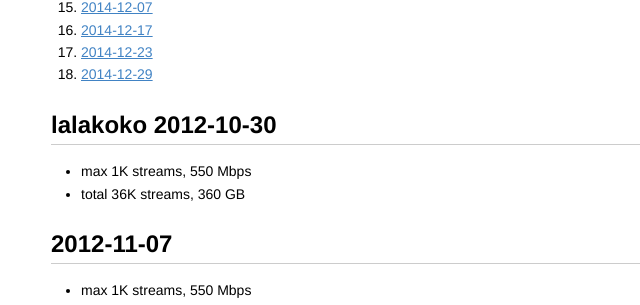
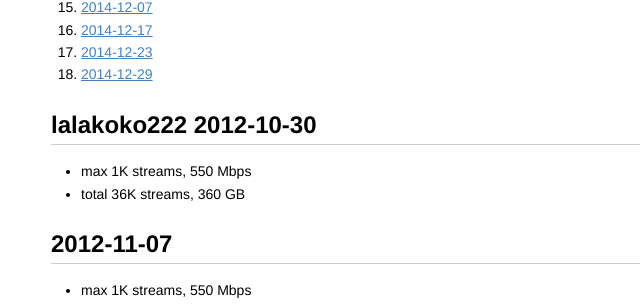
Before and after one commit to zmousm/parltv-bursts, a Jekyll site: the page built from index.md, in a window 1280 px wide and 900 px high. Shown: the part 407-712 px from the top of the window, without its empty margins (162-802 px from the left). Built offline with Jekyll 4.4.1, drawn with Linux system fonts in a browser that asks for light colours; Markdown is read by kramdown in place of the engine named in the settings.

Commit message:
Another test2

```diff
--- a/_config.yml
+++ b/_config.yml
@@ -1,3 +1 @@
 markdown: redcarpet2
-redcarpet:
-  extensions: ["no_intra_emphasis", "fenced_code_blocks", "autolink", "tables", "with_toc_data"]
--- a/index.md
+++ b/index.md
@@ -23,7 +23,7 @@ layout: index
 1. [2014-12-23](#2014-12-23)
 1. [2014-12-29](#2014-12-29)
 
-## lalakoko 2012-10-30
+## lalakoko222 2012-10-30
 * max 1K streams, 550 Mbps
 * total 36K streams, 360 GB
 
```
